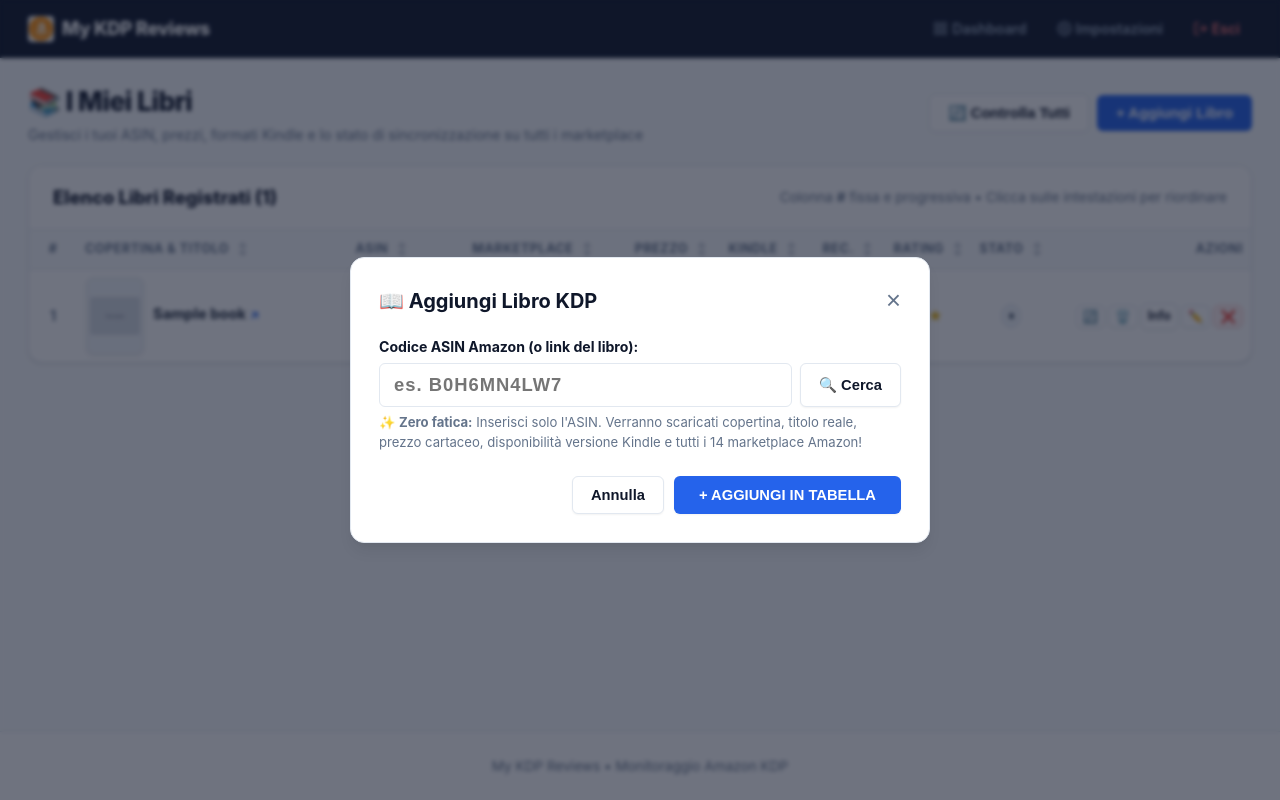
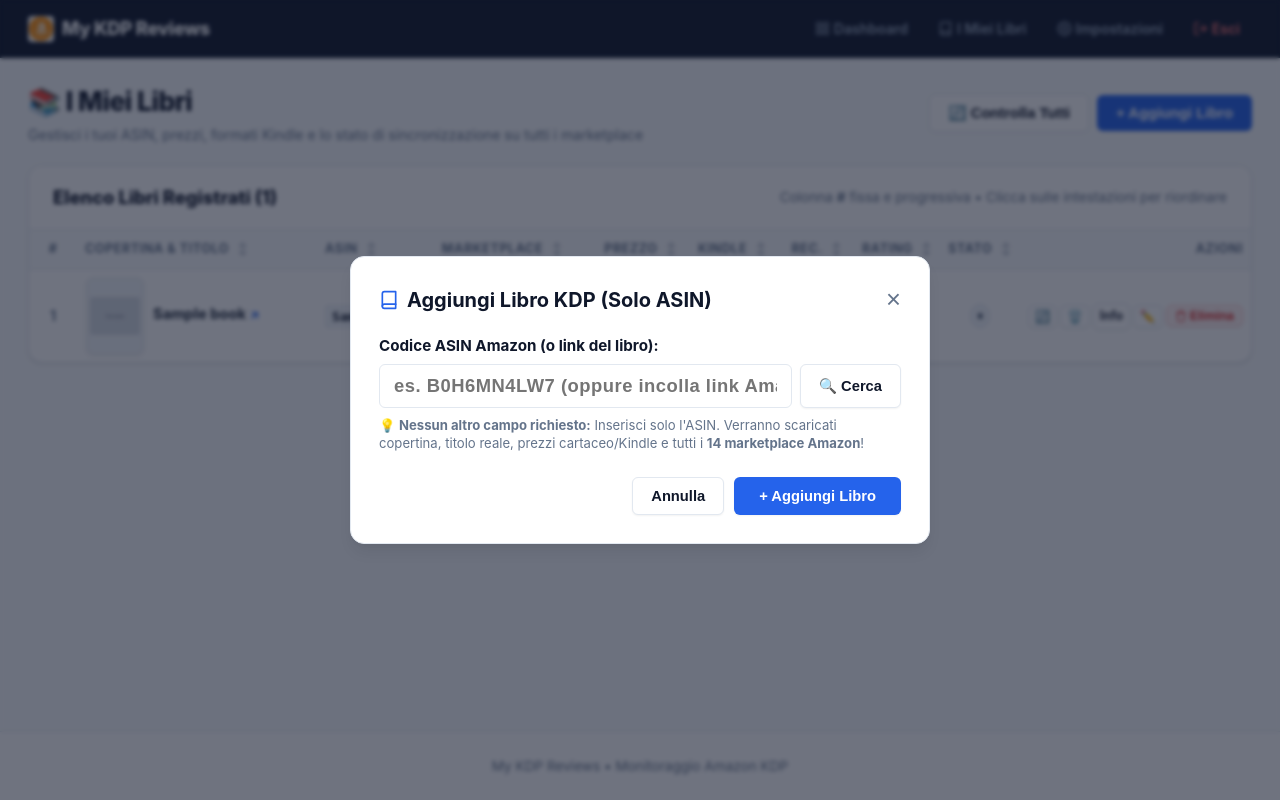
Before and after one commit to indiebookstudio/review-monitor, a FastAPI app: template app/templates/books.html in a window 1280 px wide, after a click on "+ Aggiungi Libro". Run offline with FastAPI, Linux system fonts and the light colour scheme; the visitor is signed in with stand-in values (Sample User, id 1); the template is opened without the code that fills it: most values are stand-ins (such as "Sample title", 1, 10 or a date in 2020); grey boxes marked "Sample" are stand-in pictures; parts of the project's set-up code (start-up, migrations or seed data) failed here and were passed over.

Commit message:
feat: restore dedicated books view, streamline single ASIN book addition and easy book deletion

```diff
--- a/app/routes/books.py
+++ b/app/routes/books.py
@@ -615,7 +615,7 @@ async def force_check_asin_all_stores(asin: str, request: Request, db: Session =
     )
 
 @router.post("/asin/{asin}/delete")
-async def delete_asin_all_marketplaces(asin: str, db: Session = Depends(get_db)):
+async def delete_asin_all_marketplaces(asin: str, request: Request, db: Session = Depends(get_db)):
     """Deletes all book records for this ASIN across all 14 marketplace stores."""
     clean_asin = validate_asin(asin)
     books = db.query(Book).filter(Book.asin == clean_asin).all()
@@ -634,8 +634,10 @@ async def delete_asin_all_marketplaces(asin: str, db: Session = Depends(get_db))
     db.add(audit)
     db.commit()
 
+    referer = request.headers.get("referer", "/")
+    redirect_base = "/" if "books" not in referer else "/books"
     return RedirectResponse(
-        url=f"/?msg=Libro '{title}' ({clean_asin}) eliminato con successo da tutti i {count} marketplace!",
+        url=f"{redirect_base}?msg=Libro '{title}' ({clean_asin}) eliminato con successo da tutti i {count} marketplace!",
         status_code=status.HTTP_303_SEE_OTHER
     )
 
--- a/app/static/js/app.js
+++ b/app/static/js/app.js
@@ -494,15 +494,18 @@ document.addEventListener("DOMContentLoaded", () => {
       } else {
         if (addSubmitBtn) {
           addSubmitBtn.disabled = false;
-          addSubmitBtn.textContent = `✓ CONFERMA E AGGIUNGI IN TABELLA (${data.found_count || 14} Marketplace)`;
+          addSubmitBtn.textContent = `✓ Aggiungi Libro (${data.found_count || 14} Store Rilevati)`;
           addSubmitBtn.className = "btn btn-primary";
         }
       }
 
     } catch (err) {
-      alert("Errore durante la scansione dell'ASIN: " + err.message);
+      console.warn("Scan warning:", err.message);
       if (scannerStatus) scannerStatus.classList.remove("active");
-      if (addSubmitBtn) addSubmitBtn.disabled = false;
+      if (addSubmitBtn) {
+        addSubmitBtn.disabled = false;
+        addSubmitBtn.textContent = "+ Aggiungi Libro";
+      }
     } finally {
       isScanning = false;
       if (scanBtn) {
@@ -520,12 +523,6 @@ document.addEventListener("DOMContentLoaded", () => {
   }
 
   if (asinInput) {
-    asinInput.addEventListener("keydown", (e) => {
-      if (e.key === "Enter") {
-        e.preventDefault();
-        performAsinScan();
-      }
-    });
     asinInput.addEventListener("paste", () => {
       setTimeout(performAsinScan, 200);
     });
--- a/app/templates/base.html
+++ b/app/templates/base.html
@@ -21,6 +21,10 @@
       <a href="/" class="nav-link {% if active_tab == 'dashboard' %}active{% endif %}">
         <svg width="15" height="15" viewBox="0 0 24 24" fill="none" stroke="currentColor" stroke-width="2" stroke-linecap="round" stroke-linejoin="round" style="margin-right: 4px; vertical-align: -2px;"><rect x="3" y="3" width="7" height="7"></rect><rect x="14" y="3" width="7" height="7"></rect><rect x="14" y="14" width="7" height="7"></rect><rect x="3" y="14" width="7" height="7"></rect></svg>
         Dashboard
+      </a>
+      <a href="/books" class="nav-link {% if active_tab == 'books' %}active{% endif %}">
+        <svg width="15" height="15" viewBox="0 0 24 24" fill="none" stroke="currentColor" stroke-width="2" stroke-linecap="round" stroke-linejoin="round" style="margin-right: 4px; vertical-align: -2px;"><path d="M4 19.5A2.5 2.5 0 0 1 6.5 17H20"></path><path d="M6.5 2H20v20H6.5A2.5 2.5 0 0 1 4 19.5v-15A2.5 2.5 0 0 1 6.5 2z"></path></svg>
+        I Miei Libri
       </a>
       <a href="/settings" class="nav-link {% if active_tab == 'settings' %}active{% endif %}">
         <svg width="15" height="15" viewBox="0 0 24 24" fill="none" stroke="currentColor" stroke-width="2" stroke-linecap="round" stroke-linejoin="round" style="margin-right: 4px; vertical-align: -2px;"><circle cx="12" cy="12" r="3"></circle><path d="M19.4 15a1.65 1.65 0 0 0 .33 1.82l.06.06a2 2 0 0 1 0 2.83 2 2 0 0 1-2.83 0l-.06-.06a1.65 1.65 0 0 0-1.82-.33 1.65 1.65 0 0 0-1 1.51V21a2 2 0 0 1-2 2 2 2 0 0 1-2-2v-.09A1.65 1.65 0 0 0 9 19.4a1.65 1.65 0 0 0-1.82.33l-.06.06a2 2 0 0 1-2.83 0 2 2 0 0 1 0-2.83l.06-.06a1.65 1.65 0 0 0 .33-1.82 1.65 1.65 0 0 0-1.51-1H3a2 2 0 0 1-2-2 2 2 0 0 1 2-2h.09A1.65 1.65 0 0 0 4.6 9a1.65 1.65 0 0 0-.33-1.82l-.06-.06a2 2 0 0 1 0-2.83 2 2 0 0 1 2.83 0l.06.06a1.65 1.65 0 0 0 1.82.33H9a1.65 1.65 0 0 0 1-1.51V3a2 2 0 0 1 2-2 2 2 0 0 1 2 2v.09a1.65 1.65 0 0 0 1 1.51 1.65 1.65 0 0 0 1.82-.33l.06-.06a2 2 0 0 1 2.83 0 2 2 0 0 1 0 2.83l-.06.06a1.65 1.65 0 0 0-.33 1.82V9a1.65 1.65 0 0 0 1.51 1H21a2 2 0 0 1 2 2 2 2 0 0 1-2 2h-.09a1.65 1.65 0 0 0-1.51 1z"></path></svg>
--- a/app/templates/books.html
+++ b/app/templates/books.html
@@ -196,10 +196,11 @@
 
               <button
                 class="btn btn-danger btn-sm"
-                style="padding: 3px 6px; font-size: 0.78rem;"
-                onclick="openDeleteBookModal('{{ item.book.id }}', '{{ item.book.title | escape }}', '{{ item.book.asin }}')"
-                title="Elimina solo questa voce">
-                ❌
+                style="padding: 3px 8px; font-size: 0.78rem; display: inline-flex; align-items: center; gap: 3px;"
+                onclick="openDeleteAllStoresModal('{{ item.book.asin }}', '{{ item.book.title | escape }}')"
+                title="Elimina libro e storico recensioni da tutti i 14 marketplace">
+                <svg width="12" height="12" viewBox="0 0 24 24" fill="none" stroke="currentColor" stroke-width="2" stroke-linecap="round" stroke-linejoin="round"><polyline points="3 6 5 6 21 6"></polyline><path d="M19 6v14a2 2 0 0 1-2 2H7a2 2 0 0 1-2-2V6m3 0V4a2 2 0 0 1 2-2h4a2 2 0 0 1 2 2v2"></path></svg>
+                Elimina
               </button>
             </div>
           </td>
@@ -220,7 +221,10 @@
 <div class="modal-overlay" id="addBookModal">
   <div class="modal-content" style="max-width: 580px;">
     <div class="modal-header">
-      <h3 class="modal-title">📖 Aggiungi Libro KDP</h3>
+      <h3 class="modal-title" style="display: flex; align-items: center; gap: 8px;">
+        <svg width="20" height="20" viewBox="0 0 24 24" fill="none" stroke="currentColor" stroke-width="2" stroke-linecap="round" stroke-linejoin="round" style="color: var(--primary);"><path d="M4 19.5A2.5 2.5 0 0 1 6.5 17H20"></path><path d="M6.5 2H20v20H6.5A2.5 2.5 0 0 1 4 19.5v-15A2.5 2.5 0 0 1 6.5 2z"></path></svg>
+        Aggiungi Libro KDP (Solo ASIN)
+      </h3>
       <button class="modal-close" onclick="closeModal('addBookModal')">&times;</button>
     </div>
     <form action="/books/add" method="POST" id="addBookForm">
@@ -232,32 +236,34 @@
       <input type="hidden" name="selected_marketplaces" id="hidden_selected_marketplaces" value="all">
 
       <div class="form-group">
-        <label for="asin" class="form-label">Codice ASIN Amazon (o link del libro):</label>
+        <label for="asin" class="form-label" style="font-weight: 700; font-size: 0.95rem; margin-bottom: 6px;">
+          Codice ASIN Amazon (o link del libro):
+        </label>
         <div style="display: flex; gap: 8px;">
           <input
             type="text"
             id="asin"
             name="asin"
             class="form-control"
-            placeholder="es. B0H6MN4LW7"
+            placeholder="es. B0H6MN4LW7 (oppure incolla link Amazon)"
             required
-            maxlength="100"
-            style="font-size: 1.15rem; font-weight: 700; letter-spacing: 1px;"
+            maxlength="120"
+            style="font-size: 1.15rem; font-weight: 700; letter-spacing: 0.5px;"
             autofocus
           >
           <button type="button" class="btn btn-secondary" id="scanAsinBtn" style="white-space: nowrap; font-weight: 700;">
             🔍 Cerca
           </button>
         </div>
-        <div style="font-size: 0.82rem; color: var(--text-subtle); margin-top: 6px;">
-          ✨ <strong>Zero fatica:</strong> Inserisci solo l'ASIN. Verranno scaricati copertina, titolo reale, prezzo cartaceo, disponibilità versione Kindle e tutti i 14 marketplace Amazon!
+        <div style="font-size: 0.82rem; color: var(--text-subtle); margin-top: 8px; line-height: 1.4;">
+          💡 <strong>Nessun altro campo richiesto:</strong> Inserisci solo l'ASIN. Verranno scaricati copertina, titolo reale, prezzi cartaceo/Kindle e tutti i <strong>14 marketplace Amazon</strong>!
         </div>
       </div>
 
       <!-- Live Loading State Animation -->
       <div class="scanner-status-box" id="scannerStatusBox">
         <div style="display: flex; align-items: center; gap: 10px; font-size: 0.92rem; font-weight: 600; color: #0284c7;">
-          <span>🌐 Ricerca e download informazioni in corso su tutti i 14 marketplace Amazon...</span>
+          <span>🌐 Ricerca e rilevamento informazioni in corso su tutti i 14 marketplace Amazon...</span>
         </div>
         <div class="scanner-progress-bar">
           <div class="scanner-progress-bar-fill"></div>
@@ -267,11 +273,11 @@
       <!-- Live Downloaded Metadata Preview Card -->
       <div class="scan-result-card" id="scanResultCard">
         <div style="display: flex; gap: 16px; align-items: flex-start;">
-          <div class="book-thumb-wrapper" style="width: 70px; height: 95px;">
+          <div class="book-thumb-wrapper" style="width: 70px; height: 95px; flex-shrink: 0;">
             <img id="previewCoverImg" src="" alt="Copertina" class="book-thumb-img" style="display: none;" />
             <div id="previewCoverFallback" class="book-thumb-fallback" style="font-size: 2.2rem; display: flex; align-items: center; justify-content: center; width: 100%; height: 100%;">📚</div>
           </div>
-          <div style="flex: 1;">
+          <div style="flex: 1; min-width: 0;">
             <div id="previewTitle" style="font-size: 1rem; font-weight: 800; color: #0f172a; margin-bottom: 6px; line-height: 1.35;"></div>
             <div style="display: flex; gap: 8px; flex-wrap: wrap; align-items: center; margin-bottom: 8px;">
               <span id="previewPrice" class="price-tag"></span>
@@ -287,7 +293,7 @@
 
       <div style="display: flex; justify-content: flex-end; gap: 10px; margin-top: 24px;">
         <button type="button" class="btn btn-secondary" onclick="closeModal('addBookModal')">Annulla</button>
-        <button type="submit" class="btn btn-primary" id="addBookSubmitBtn" style="padding: 10px 24px; font-weight: 700;">+ AGGIUNGI IN TABELLA</button>
+        <button type="submit" class="btn btn-primary" id="addBookSubmitBtn" style="padding: 10px 24px; font-weight: 700;">+ Aggiungi Libro</button>
       </div>
     </form>
   </div>
--- a/docs/index.html
+++ b/docs/index.html
@@ -516,7 +516,7 @@
         <span class="status-pill">● Live</span>
       </div>
       <div style="font-size: 0.8rem; color: var(--text-muted);">
-        Ultimo controllo: <strong style="color: #0f172a;">29/08/2026 alle 19:12 UTC</strong> &bull; Schedulazione: <span style="color: #0284c7; font-weight: 700;">Ogni notte alle 03:00 UTC</span>
+        Ultimo controllo: <strong style="color: #0f172a;">29/08/2026 alle 19:17 UTC</strong> &bull; Schedulazione: <span style="color: #0284c7; font-weight: 700;">Ogni notte alle 03:00 UTC</span>
       </div>
     </div>
   </nav>
```
Also changed, not shown: app/templates/dashboard.html (+25 -16 lines).
